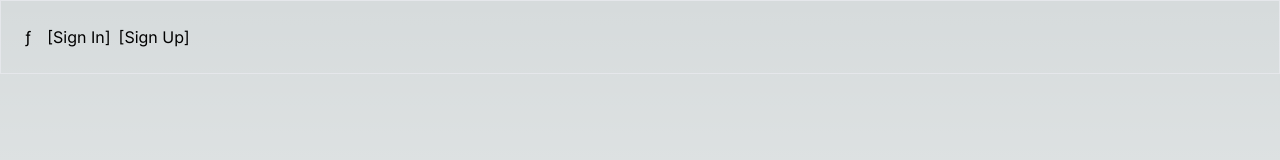
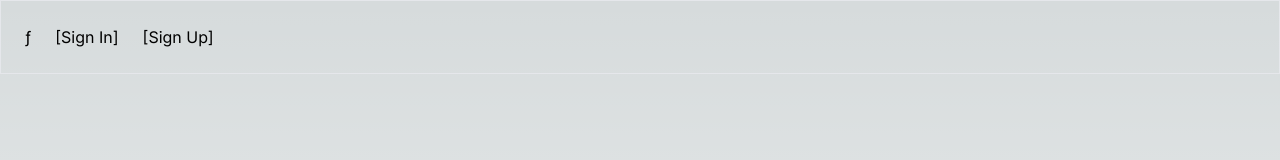
Before and after one commit to cmusson/cmusson-renft-assessment, a Next.js app: page /signIn in a window 1280 px wide. Shown: the top 160 px of the page. Built offline with nearby package versions, Linux system fonts and the light colour scheme.

Commit message:
styling updates

```diff
--- a/app/components/Navbar/Navbar.tsx
+++ b/app/components/Navbar/Navbar.tsx
@@ -15,18 +15,33 @@ const Navbar = () => {
           <Link className="p-2 hover:bg-white hover:text-black" href="/">
             ƒ
           </Link>
-          <Link href="/feed">[My Feed]</Link>
-          <Link href="/friends">[My Friends]</Link>
-          <Link href={`/${user ? user.username : ""}`}>[My Profile]</Link>
-          <Link href="/signOut">[Sign Out]</Link>
+          <Link className="p-2 hover:bg-white hover:text-black" href="/feed">
+            [My Feed]
+          </Link>
+          <Link className="p-2 hover:bg-white hover:text-black" href="/friends">
+            [My Friends]
+          </Link>
+          <Link
+            className="p-2 hover:bg-white hover:text-black"
+            href={`/${user ? user.username : ""}`}
+          >
+            [My Profile]
+          </Link>
+          <Link className="p-2 hover:bg-white hover:text-black" href="/signOut">
+            [Sign Out]
+          </Link>
         </div>
       ) : (
         <div className="flex items-center gap-2 p-4 border">
           <Link className="p-2 hover:bg-white hover:text-black" href="/">
             ƒ
           </Link>
-          <Link href="/signIn">[Sign In]</Link>
-          <Link href="/signUp">[Sign Up]</Link>
+          <Link className="p-2 hover:bg-white hover:text-black" href="/signIn">
+            [Sign In]
+          </Link>
+          <Link className="p-2 hover:bg-white hover:text-black" href="/signUp">
+            [Sign Up]
+          </Link>
         </div>
       )}
     </>
--- a/app/components/UserInfo/UserInfo.tsx
+++ b/app/components/UserInfo/UserInfo.tsx
@@ -94,7 +94,7 @@ const UserInfo = ({ titleUser }: IUserInfoProps) => {
   };
 
   return (
-    <div className="flex flex-col items-center">
+    <div className="flex flex-col items-center w-full">
       {isOwnInfoPage() ? (
         <></>
       ) : (
```
